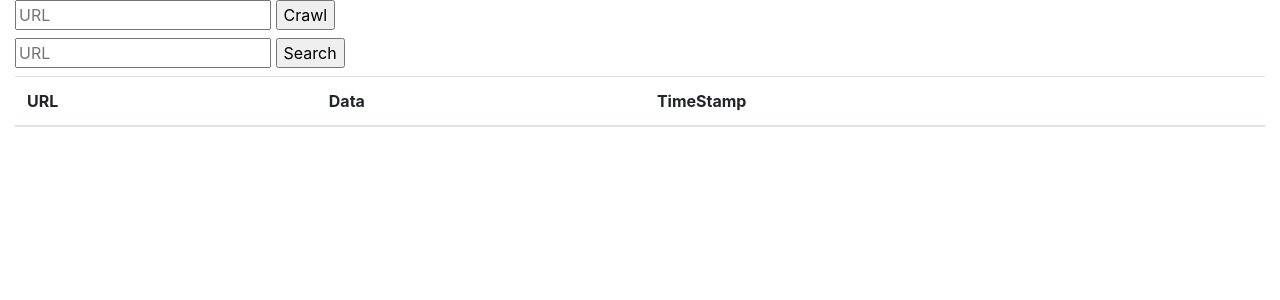
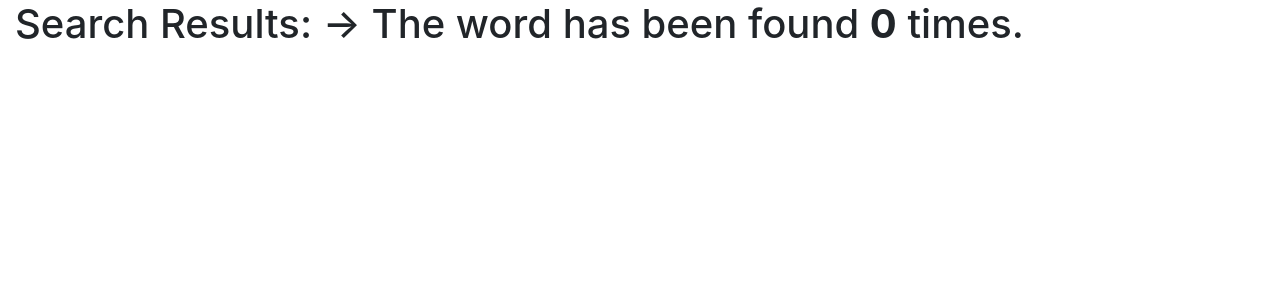
Before and after one commit to alinbal/enterspeedcrawler, a Django app: a page that uses crawler/views.py in a window 1280 px wide. Shown: the top 300 px of the page. Run offline with Django 3.2, Linux system fonts and the light colour scheme; lists and menus that the app fills with data are empty; some libraries are stand-ins or nearby versions.

Commit message:
added search result page

```diff
--- a/crawler/views.py
+++ b/crawler/views.py
@@ -1,8 +1,9 @@
-from django.shortcuts import render
+from django.shortcuts import render, redirect
 from uuid import uuid4
 from urllib.parse import urlparse
 from django.core.validators import URLValidator
 from django.core.exceptions import ValidationError
+from django.urls import reverse
 from django.views.decorators.http import require_POST, require_http_methods
 from django.shortcuts import render
 from django.http import JsonResponse
@@ -33,8 +34,16 @@
 
 
 def search(request):
-    hit_count = ScrapyItem.objects.filter(data__contains='before')
-    return render(request, 'index.html', {'search_hits': hit_count})
+    search_hits = 0
+    search_target = ''
+    if request.method == 'POST':
+        search_target = request.POST.get('search', None)  # take url comes from client. (From an input may be?)
+        found_items = ScrapyItem.objects.filter(data__contains=search_target)
+        search_hits = 0
+        for found_item in found_items:
+            search_hits += found_item.data.count(search_target)
+
+    return render(request, 'search_results.html', context={'search_hits': search_hits, 'search_target': search_target})
 
 
 @csrf_exempt
--- a/templates/index.html
+++ b/templates/index.html
@@ -8,10 +8,24 @@
           integrity="sha384-MCw98/SFnGE8fJT3GXwEOngsV7Zt27NXFoaoApmYm81iuXoPkFOJwJ8ERdknLPMO" crossorigin="anonymous">
     <!-- Add additional CSS in static file -->
     {% load static %}
+    <style>
+        .table td.text {
+            max-width: 177px;
+        }
+
+        span {
+            white-space: nowrap;
+            overflow: hidden;
+            text-overflow: ellipsis;
+            display: inline-block;
+            max-width: 100%;
+        }
+    </style>
 </head>
 <body>
 <div class="container-fluid">
     <form method="POST" action="{% url 'crawl' %}">
+        {% csrf_token %}
         <label>
             <input name="url" type="text" placeholder="URL" value="{{ request.GET.q }}">
         </label>
@@ -19,12 +33,14 @@
     </form>
 
     <form method="POST" action="{% url 'search' %}">
+        {% csrf_token %}
         <label>
-            <input name="search" type="text" placeholder="URL" value="{{ request.GET.q }}">
+            <input name="search" type="text" placeholder="...." value="{{ request.GET.q }}">
         </label>
         <input type="submit" value="Search">
     </form>
 
+    <h1>Crawled URLs</h1>
     <table class="table table-striped">
         <thead>
         <tr>
--- /dev/null
+++ b/templates/search_results.html
@@ -0,0 +1,30 @@
+<!DOCTYPE html>
+<html lang="en">
+<head>
+    {% block title %}<title>Local Library</title>{% endblock %}
+    <meta charset="utf-8">
+    <meta name="viewport" content="width=device-width, initial-scale=1">
+    <link rel="stylesheet" href="https://stackpath.bootstrapcdn.com/bootstrap/4.1.3/css/bootstrap.min.css"
+          integrity="sha384-MCw98/SFnGE8fJT3GXwEOngsV7Zt27NXFoaoApmYm81iuXoPkFOJwJ8ERdknLPMO" crossorigin="anonymous">
+    <!-- Add additional CSS in static file -->
+    {% load static %}
+    <style>
+        .table td.text {
+            max-width: 177px;
+        }
+
+        span {
+            white-space: nowrap;
+            overflow: hidden;
+            text-overflow: ellipsis;
+            display: inline-block;
+            max-width: 100%;
+        }
+    </style>
+</head>
+<body>
+<div class="container-fluid">
+    <h1>Search Results: -> The word <b>{{ search_target }} </b> has been found <b>{{ search_hits }}</b> times.</h1>
+</div>
+</body>
+</html>
```
Also changed, not shown: scrapy_app/dbs/default.db.
